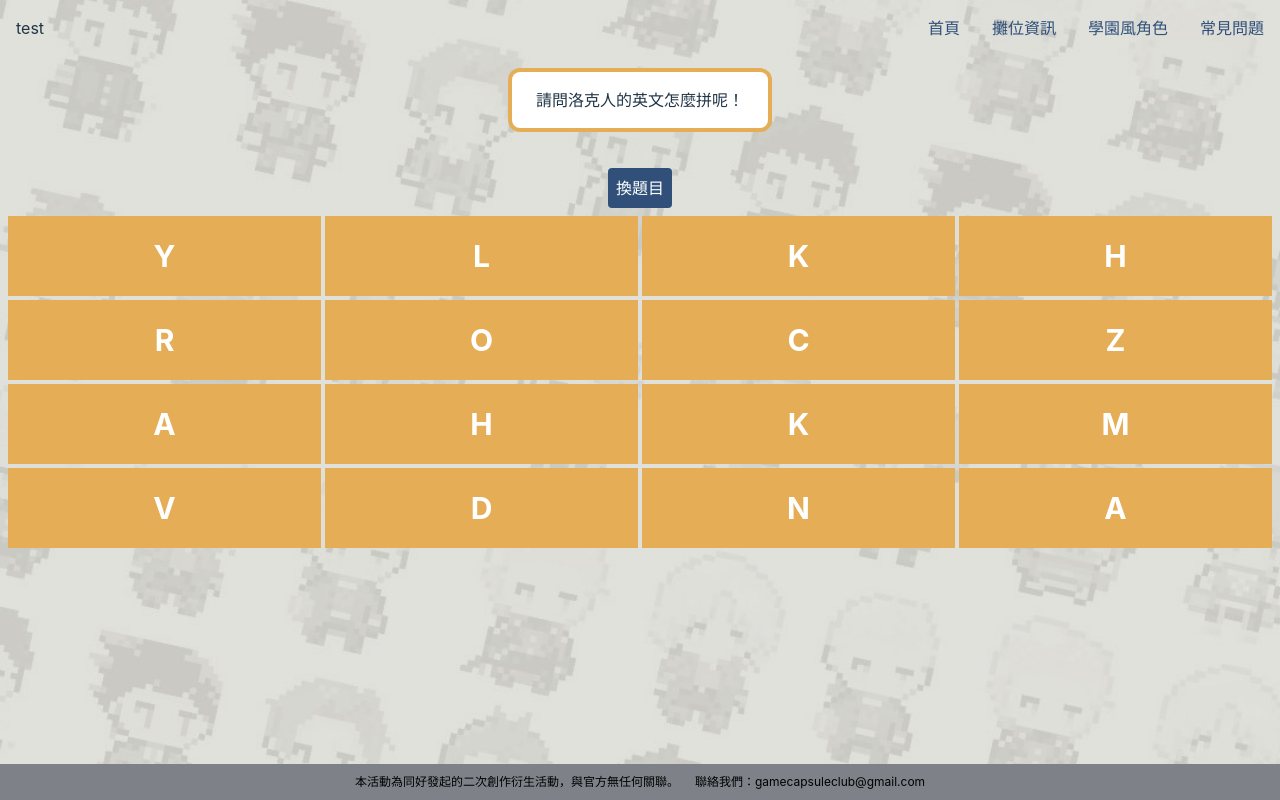
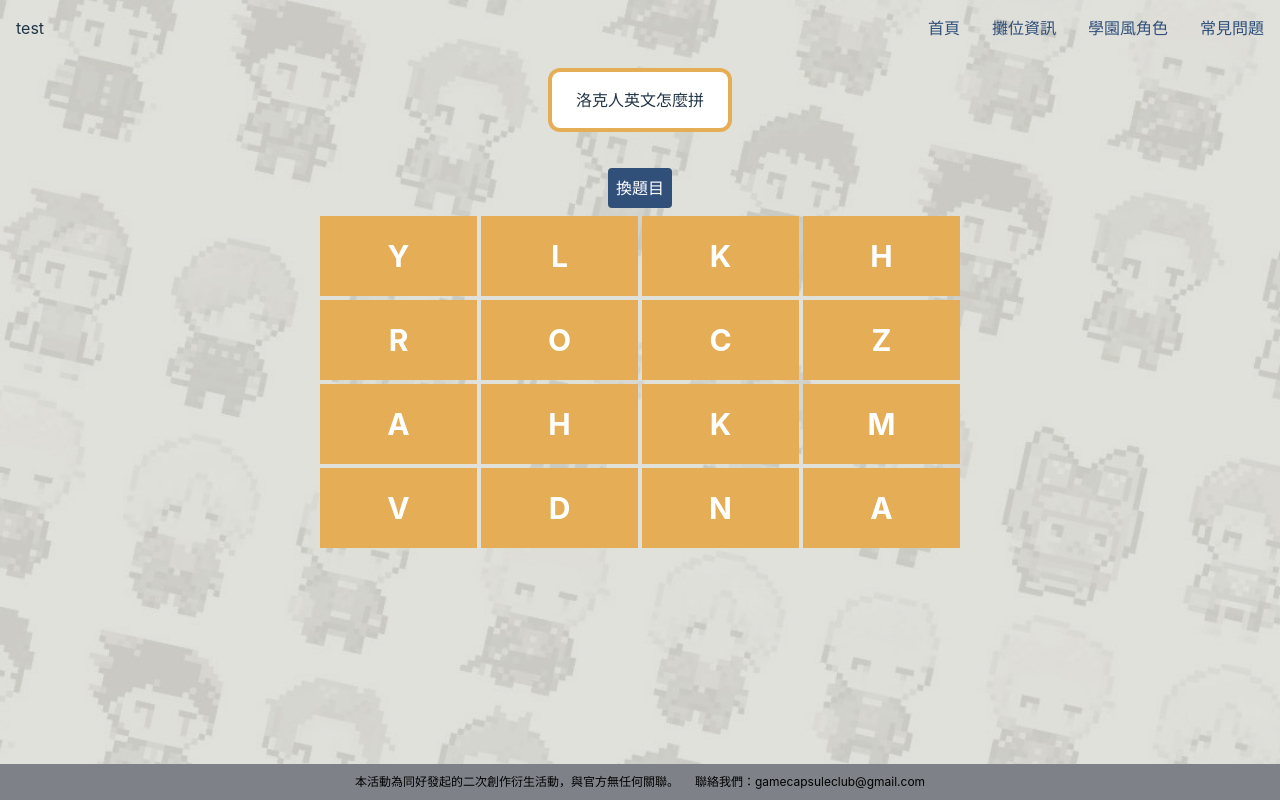
Before and after one commit to fukahire/gamecapsuleclub, a Vue app: page /gamecapsuleclub/minigame in a window 1280 px wide. Built offline with nearby package versions, Linux system fonts and the light colour scheme.

Commit message:
加一題

```diff
--- a/src/pages/minigame.vue
+++ b/src/pages/minigame.vue
@@ -6,17 +6,21 @@
     // 題目位置，要寫題目產生器
     const questList = reactive([
         {
-            'hint':'請問洛克人的英文怎麼拼呢！',
+            'hint':'洛克人英文怎麼拼',
             'letter':'ROCKMAN',
             'mapimg':['0', '0', '0', '0', '1', '2', '3', '0', '0', '0', '4', '5', '0', '0', '7', '6'],
         },{
-            'hint':'請問學園風的洛克人EXE是什麼型態呢！',
+            'hint':'學園風的洛克人exe是什麼型態',
             'letter':'NUMBERSOUL',
             'mapimg':['0','0','0','1','0','5','4','3','2','0','6','7','0','0','0','0','8','0','0','0','0','9','10','0','0'],
         },{
-            'hint':'請問可以改變洛克人EXE0.001%基因資料的修正檔是什麼！',
+            'hint':'可以改變洛克人exe 0.001%基因資料的修正檔是什麼',
             'letter':'SAITOBAT',
             'mapimg':['0','0','0','0','8','3','2','1','7','4','0','0','6','5','0','0'],
+        },{
+            'hint':'熱斗跟洛克人exe意識完全重合、操作沒有時間差的狀態是什麼',
+            'letter':'FULLSYNCHRO',
+            'mapimg':['0','0','8','9','0','0','6','7','10','11','0','5','4','0','0','1','2','3','0','0','0','0','0','0','0'],
         },
     ])
     // 題目
@@ -95,7 +99,7 @@
     <div class="flex flex-col justify-center items-center">
         <p class="font-bold mb-10 py-4 px-6 ring-[#e5ad55] ring-4 rounded-lg bg-white">{{ hint }}</p>
         <p @click="changeQuestion()" class="bg-[#30507a] text-white p-2 rounded cursor-pointer mb-2 font-bold">換題目</p>
-        <div :class="`grid gap-1 ${cubeNumber} w-full`">
+        <div :class="`grid gap-1 ${cubeNumber} w-full max-w-[40rem]`">
             <minigameBtn :info="block" :gamestatus="gameStatus" v-for="(block,index) in Qarr" :key="`${block}${index}`" @tab="check"/>
         </div>
         <p class="mt-10 font-bold text-lg">{{ checkString }}</p>
```
